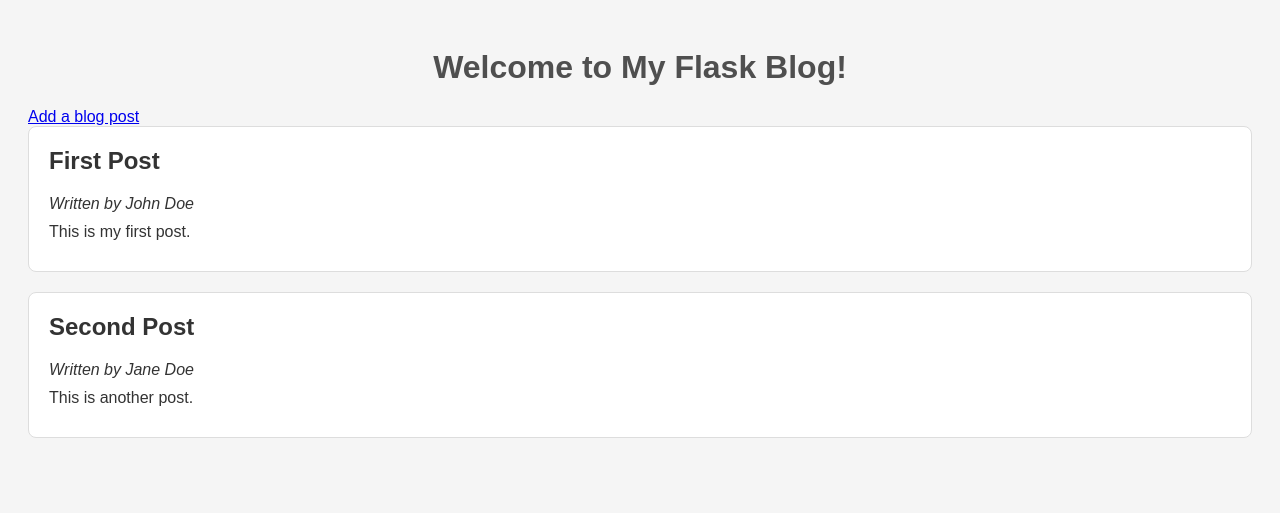
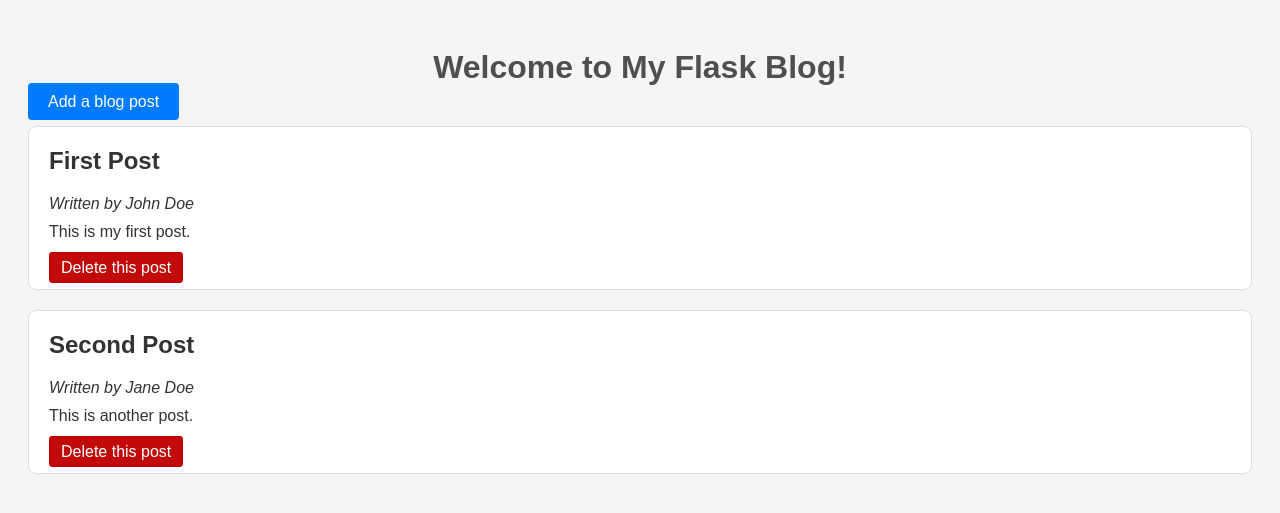
Before and after one commit to xVares/flask_blog, a Flask app: page / in a window 1280 px wide. Shown: the top 513 px of the page. Run offline with Flask 3, Linux system fonts and the light colour scheme.

Commit message:
feat: Posts can now be deleted

```diff
--- a/app.py
+++ b/app.py
@@ -1,7 +1,5 @@
 from flask import *
 import json
-
-# Flask, render_template, request, redirect, url_for
 
 BLOG_DATA_PATH = "data/blog_data.json"
 
@@ -52,7 +50,7 @@ def add():
             "title": title,
             "content": content
         }
-        print(blog_posts)
+
         blog_posts.append(new_blog_post)
         modify_json(BLOG_DATA_PATH, blog_posts)
 
@@ -60,5 +58,20 @@ def add():
     return render_template('add.html')
 
 
+@app.route('/delete/<int:post_id>')
+def delete(post_id):
+    """
+    Deletes post from database and redirects user back to index.
+    Deletion is immediately apparent.
+    """
+    blog_posts = parse_json(BLOG_DATA_PATH)
+
+    for post in blog_posts:
+        if post["id"] == post_id:
+            blog_posts.remove(post)
+            modify_json(BLOG_DATA_PATH, blog_posts)
+            return redirect(url_for("index"))
+
+
 if __name__ == "__main__":
     app.run()
--- a/static/style.css
+++ b/static/style.css
@@ -8,6 +8,33 @@ body {
 h1 {
     text-align: center;
     color: #4f4f4f;
+}
+
+#add-post {
+    background-color: #007bff;
+    color: white;
+    text-decoration: none;
+    padding: 10px 20px;
+    border: none;
+    border-radius: 4px;
+    cursor: pointer;
+    font-size: 16px;
+    margin-bottom: 10px;
+    position: relative;
+    top: -15px;
+}
+
+.delete-post {
+    background-color: #c00000f5;
+    color: white;
+    text-decoration: none;
+    padding: 5px 10px;
+    border: 2px, solid #c00000f5;
+    border-radius: 4px;
+    cursor: pointer;
+    font-size: 16px;
+    position: relative;
+    top: 8px;
 }
 
 .post {
--- a/templates/index.html
+++ b/templates/index.html
@@ -10,12 +10,13 @@
 
 <body>
     <h1>Welcome to My Flask Blog!</h1>
-    <a href="/add">Add a blog post</a>
+    <a href="/add" id="add-post">Add a blog post</a>
     {% for post in posts %}
     <div class="post">
         <h2>{{ post["title"] }}</h2>
         <p><em>Written by {{ post["author"] }} </em></p>
         <p>{{ post["content"] }}</p>
+        <a href="/delete/{{ post['id'] }}" class="delete-post">Delete this post</a>
     </div>
     {% endfor %}
 </body>
```
Also changed, not shown: data/blog_data.json (+1 -14 lines).
